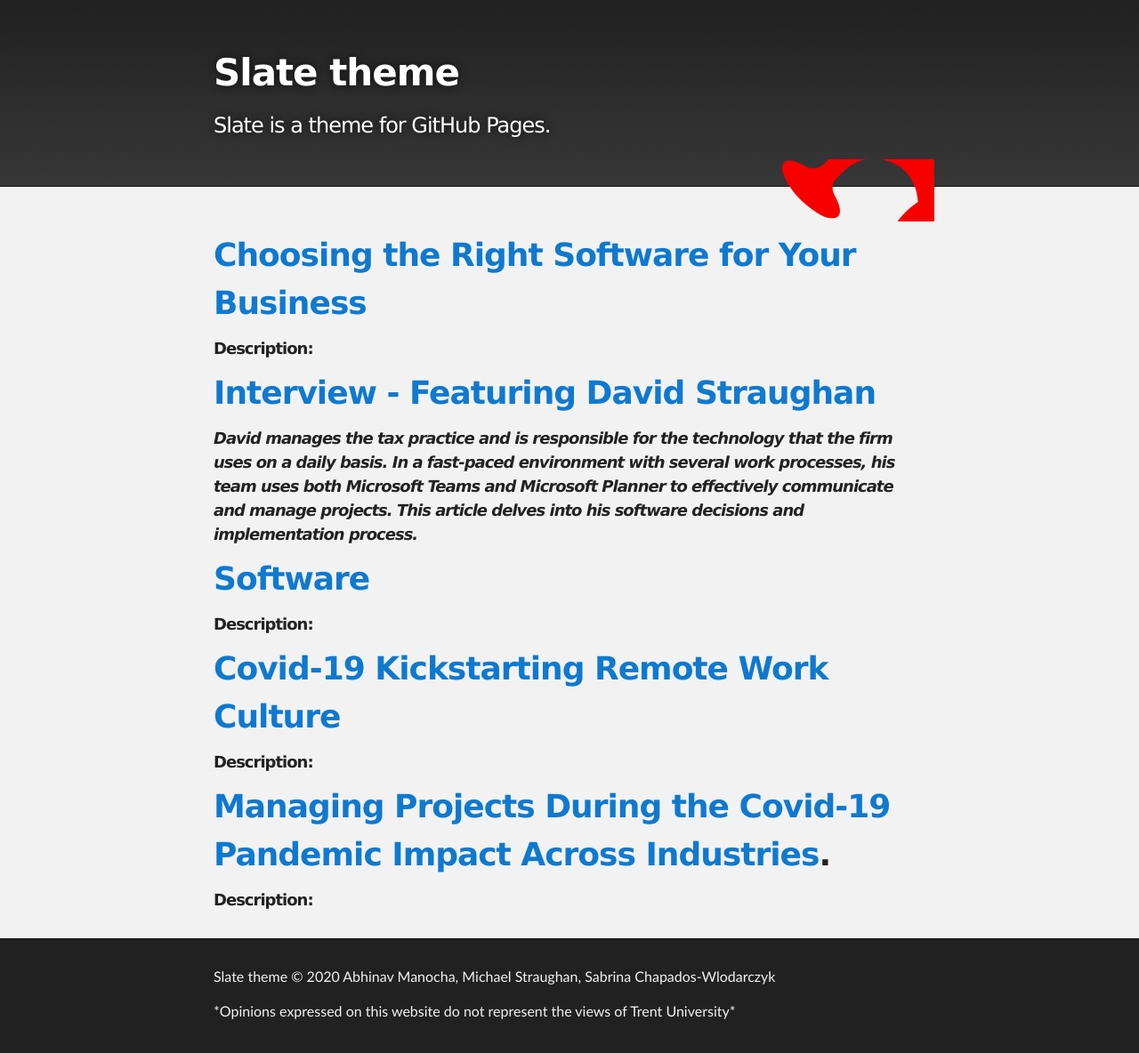
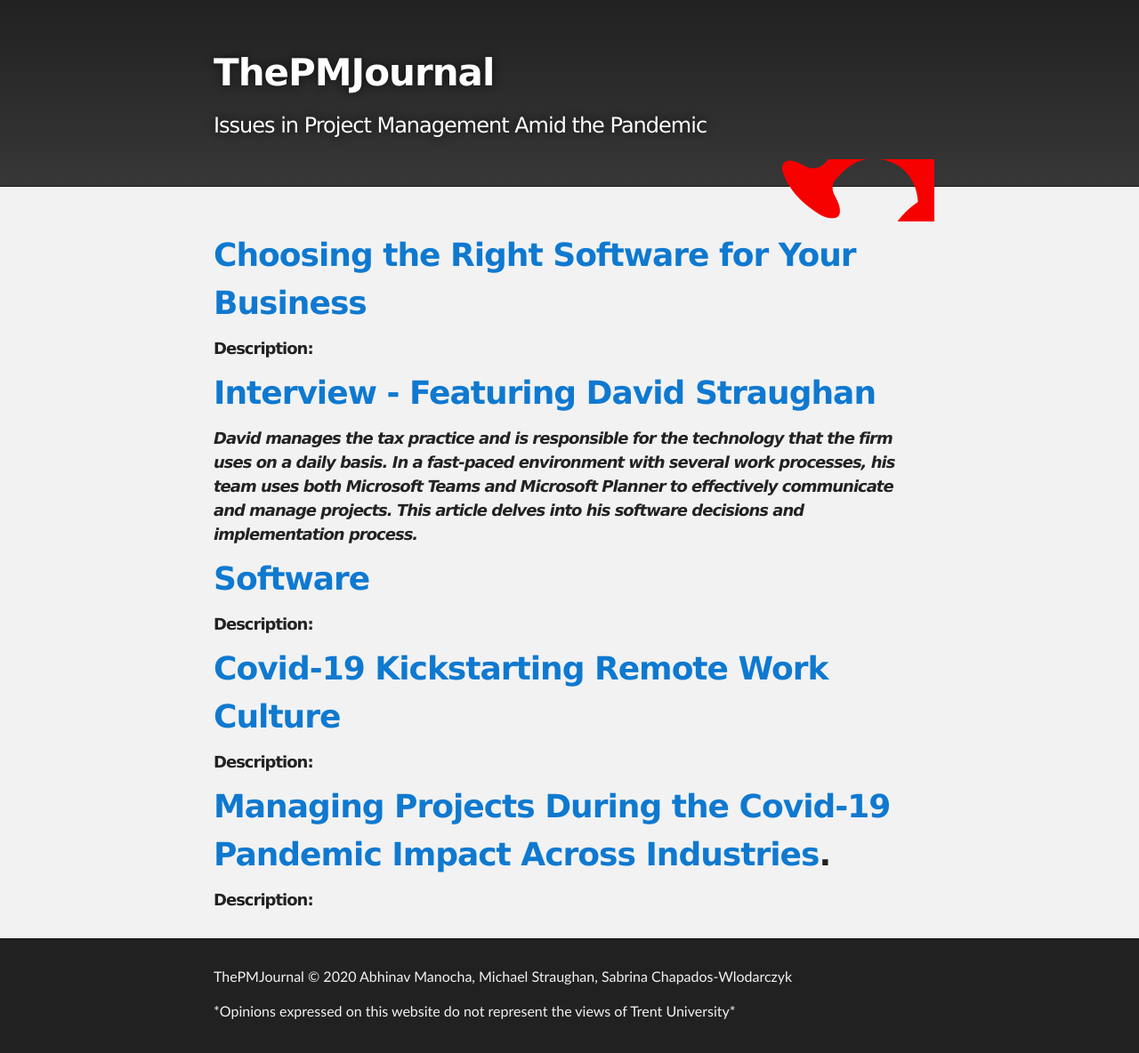
Before and after one commit to abhinavmanocha/3850Project, a Jekyll site: the page built from index.md, in a window 1280 px wide. Shown: the whole page at 89% size. Built offline with Jekyll 4.4.1, drawn with Linux system fonts in a browser that asks for light colours; our own code applies the rules of GitHub Pages for plain Markdown files.

Commit message:
updates to title

```diff
--- a/_config.yml
+++ b/_config.yml
@@ -1,5 +1,5 @@
-title: Slate theme
-description: Slate is a theme for GitHub Pages.
+title: ThePMJournal
+description: Issues in Project Management Amid the Pandemic
 show_downloads: true
 google_analytics:
 theme: jekyll-theme-slate
```
